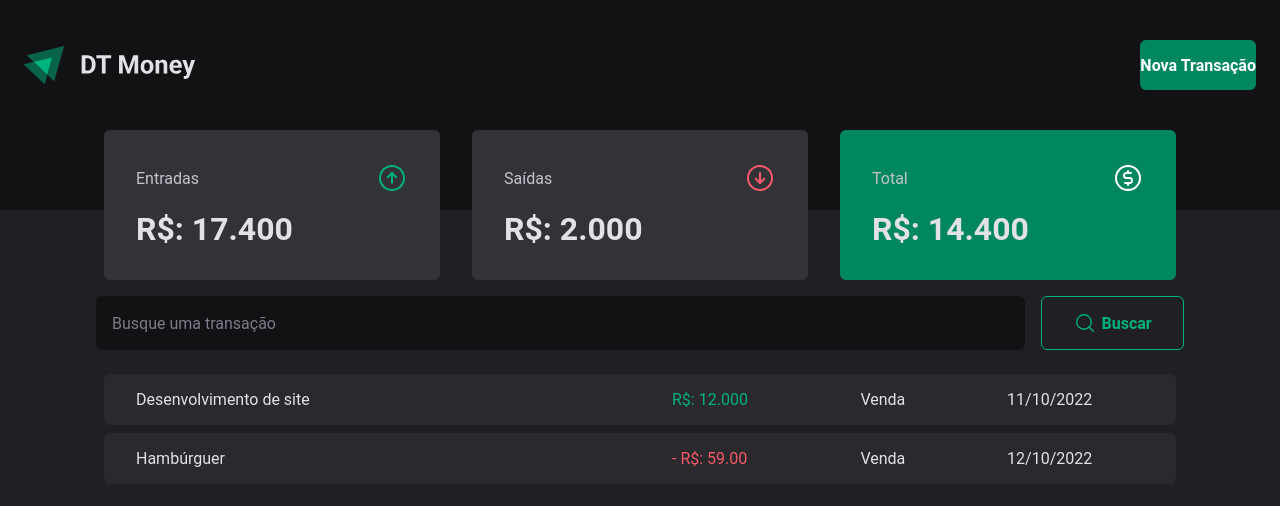
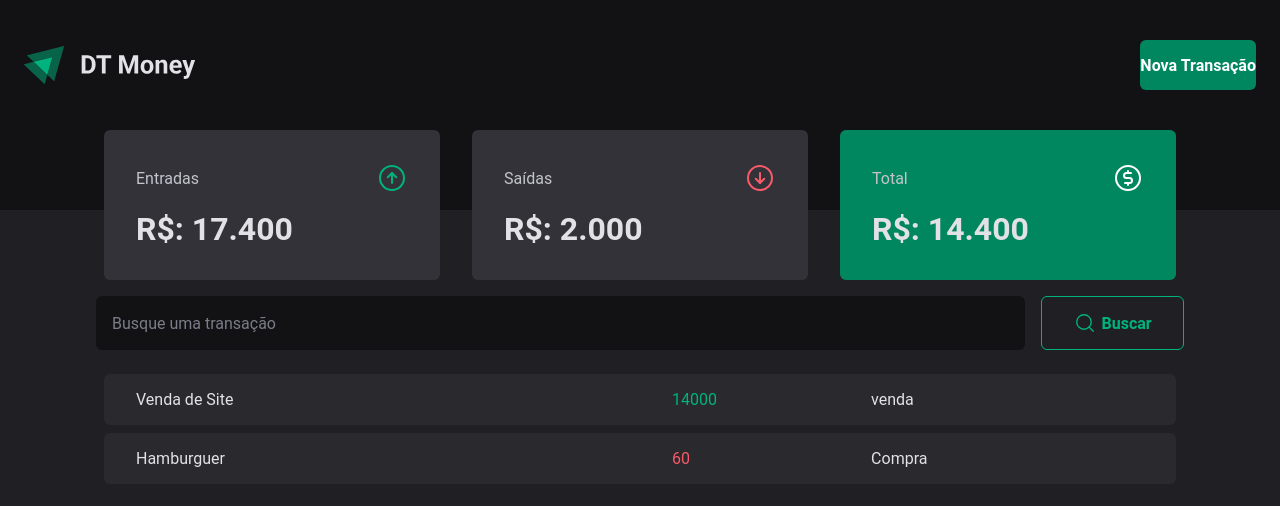
Before and after one commit to ReinaldoARamos/Dt-Money_ignite_03, a React (Vite) app: page / in a window 1280 px wide. Shown: the top 506 px of the page. Built offline with nearby package versions, Linux system fonts and the light colour scheme; data requests are answered from the project's data file.

Commit message:
atribuindo os valores da API em um estado e dando um map com return com as trows junto do valor dentro da APi

```diff
--- a/src/pages/Transactions/index.tsx
+++ b/src/pages/Transactions/index.tsx
@@ -1,4 +1,4 @@
-import { useEffect } from "react";
+import { useEffect, useState } from "react";
 import { Header } from "../../Components/Header/Header";
 import { Summary } from "../../Components/Summary";
 import { SearchForm } from "./components/SearchForm";
@@ -8,16 +8,26 @@ import {
   TransactionsTable,
 } from "./style";
 
-
+interface TransactionsProps {
+  id: Number,
+description: String
+  price: number,
+  caterogy: String;
+  type: "income" | "outcome"
+  CreatedAt: String
+}
 
 export function Transactions() {
 
+const [transactions, setTransactions] = useState<TransactionsProps[]>([])
+
   async function LoadTransaction() {
     const response = await fetch("http://localhost:3000/transactions")
-    const data = response.json()
+    const data = await response.json()
 
-    console.log(data)
+    setTransactions(data)
   }
+
 
   useEffect(() => {
     LoadTransaction();
@@ -31,23 +41,20 @@ export function Transactions() {
       <TransactionsContainer>
         <TransactionsTable>
           <tbody>
-            <tr>
-              <td width="50%">Desenvolvimento de site</td>
-              <td>
-                <PriceHightLight variant="income"> R$: 12.000</PriceHightLight>
-              </td>
-              <td>Venda</td>
-              <td>11/10/2022</td>
-            </tr>
+            {transactions.map(transaction => {
+              return  (
+                <tr>
+                <td width="50%">{transaction.description}</td>
+                <td>
+                  <PriceHightLight variant={transaction.type}>  {transaction.price} </PriceHightLight>
+                </td>
+                <td>{transaction.caterogy}</td>
+                <td>{transaction.CreatedAt}</td>
+              </tr>
+              )
 
-            <tr>
-              <td width="50%">Hambúrguer</td>
-              <td>
-                <PriceHightLight variant="outcome">- R$: 59.00</PriceHightLight>
-              </td>
-              <td>Venda</td>
-              <td>12/10/2022</td>
-            </tr>
+            })}
+
           </tbody>
         </TransactionsTable>
       </TransactionsContainer>
--- a/src/pages/Transactions/style.ts
+++ b/src/pages/Transactions/style.ts
@@ -34,9 +34,9 @@ td{
 
 `
 interface PriceHightLightProps{
-    variant: 'income' | 'outcome'
+    variant: 'Income' | 'Outcome'
 }
 export const PriceHightLight = styled.span<PriceHightLightProps>`
-color: ${props => props.variant === 'income' ? props.theme["green-300"] :  props.theme["red-300"] }
+color: ${props => props.variant === 'Income' ? props.theme["green-300"] :  props.theme["red-300"] }
 
 `
```
Also changed, not shown: 1 other file (tests, documents, lock files or other folders).
